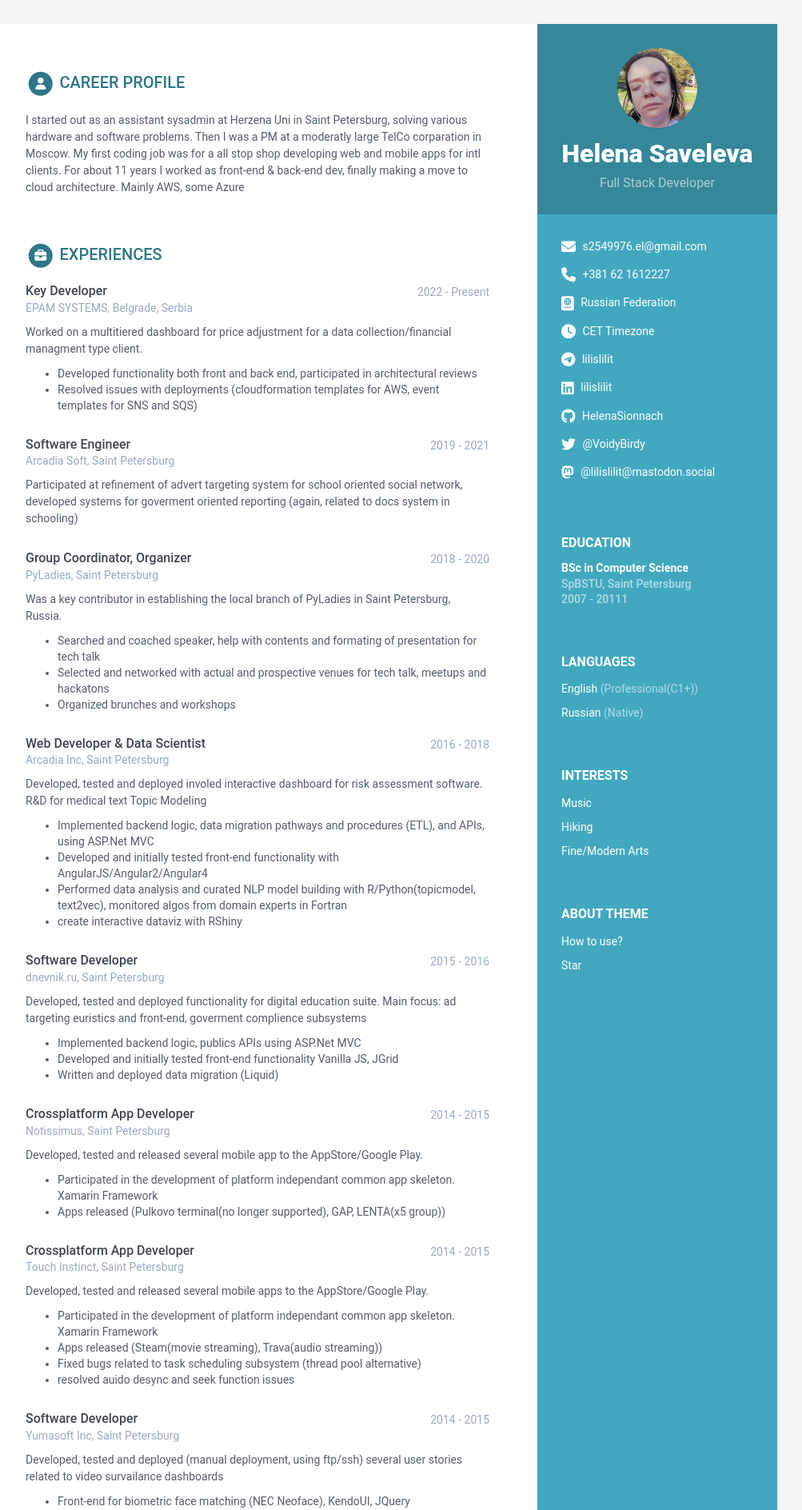
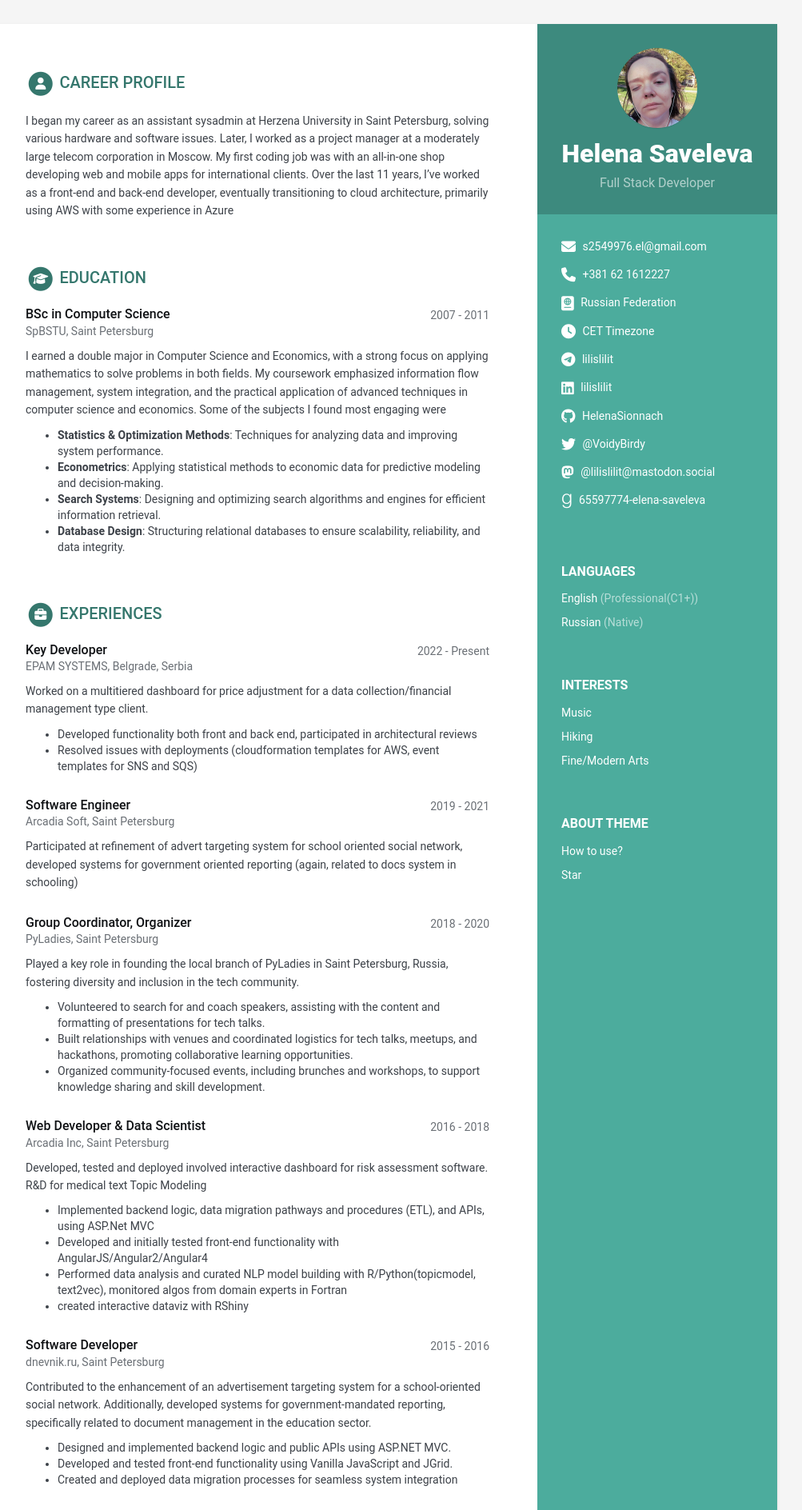
Before and after one commit to HelenaSionnach/carvitae, a Jekyll site: the page built from index.html, in a window 1280 px wide. Shown: the top 1888 px of the page at 80% size, without its empty margins (168-1171 px from the left). Built offline with Jekyll 4.4.1, drawn with Linux system fonts in a browser that asks for light colours; some of the changed text lies outside the part shown.

Commit message:
rewrites, typos, css

```diff
--- a/_config.yml
+++ b/_config.yml
@@ -1,7 +1,7 @@
 #Update all the sections by editing the data.yml file inside _data folder.
 
 # Site Settings
-title: My Resume
+title: Helena Saveleva's CV
 url: 'http://webjeda.com'
 
 #change it according to your repository name
@@ -10,7 +10,7 @@ url: 'http://webjeda.com'
 
 description: A beautiful Jekyll theme for creating resume
 # Style will be applied only after restarting the build or serve. Just choose one of the options.
-theme_skin: blue # blue turquoise green berry orange ceramic teal oceanstale
+theme_skin: turquoise # blue turquoise green berry orange ceramic teal oceanstale
 chrome_mobile_color: #use hex colors (ex:#1976d2) or leave empty if you don't want a color for chrome mobile searchbar
 
 # Tracker
--- a/_data/data.yml
+++ b/_data/data.yml
@@ -1,247 +1,244 @@
-#
-# Be aware that even a small syntax error here can lead to failures in output.
-#
+sidebar:
+  position: right
+  about: true
+  education: false
+  name: Helena Saveleva
+  tagline: Full Stack Developer
+  avatar: profile.png
+  email: s2549976.el@gmail.com
+  phone: +381 62 1612227
+  timezone: CET
+  citizenship: Russian Federation
+  website: null
+  linkedin: lilislilit
+  xing: null
+  github: HelenaSionnach
+  telegram: lilislilit
+  gitlab: null
+  bitbucket: null
+  twitter: '@VoidyBirdy'
+  stack-overflow: null
+  codewars: null
+  goodreads: 65597774-elena-saveleva
+  mastodon: 'https://mastodon.social/@lilislilit'
+  hackerrank: null
+  leetcode: null
+  pdf: null
+  languages:
+    title: Languages
+    info:
+      - idiom: English
+        level: Professional(C1+)
+      - idiom: Russian
+        level: Native
+  interests:
+    title: Interests
+    info:
+      - item: Music
+        link: null
+      - item: Hiking
+        link: null
+      - item: Fine/Modern Arts
+        link: null
+career-profile:
+  title: Career Profile
+  summary: >
+    I began my career as an assistant sysadmin at Herzena University in Saint
+    Petersburg, solving various hardware and software
 
-sidebar:
-    position: right # position of the sidebar : left or right
-    about: True # set to False or comment line if you want to remove the "how to use?" in the sidebar
-    education: True # set to False if you want education in main section instead of in sidebar
+    issues. Later, I worked as a project manager at a moderately large telecom
+    corporation in Moscow. My first coding job was with
 
-    # Profile information
-    name: Helena Saveleva
-    tagline: Full Stack Developer
-    avatar: profile.png  #place a 100x100 picture inside /assets/images/ folder and provide the name of the file below
+    an all-in-one shop developing web and mobile apps for international clients.
+    Over the last 11 years, I've worked as a front-end and
 
-    # Sidebar links
-    email: s2549976.el@gmail.com
-    phone: +381 62 1612227
-    timezone: CET # Enter your timezone, e.g., America/Havana, Africa/Casablanca, America/North_Dakota/Center
-    citizenship: Russian Federation
-    website: # Include the full website URL, including "http://" or "https://".
-    linkedin: lilislilit
-    xing:
-    github: HelenaSionnach
-    telegram: lilislilit
-    gitlab:
-    bitbucket:
-    twitter: '@VoidyBirdy'
-    stack-overflow: # Number/Username, e.g. 123456/alandoe
-    codewars:
-    goodreads: # Number-Username, e.g. 123456-alandoe
-    mastodon:  https://mastodon.social/@lilislilit
-    hackerrank: # Please provide your HackerRank username.
-    leetcode: # Please provide your LeetCode username.
-    pdf: # Add a PDF link here if you want to include a PDF custom version in your resume.
+    back-end developer, eventually transitioning to cloud architecture,
+    primarily using AWS with some experience in Azure
+education:
+  title: Education
+  info:
+    - degree: BSc in Computer Science
+      university: 'SpBSTU, Saint Petersburg'
+      time: 2007 - 2011
+      details: >
+        I earned a double major in Computer Science and Economics, with a strong
+        focus on applying mathematics to solve problems in both fields.
 
-    languages:
-      title: Languages
-      info:
-        - idiom: English
-          level: Professional(C1+)
+        My coursework emphasized information flow management, system
+        integration, and the practical application of advanced techniques in
+        computer
 
-        - idiom: Russian
-          level: Native
+        science and economics. Some of the subjects I found most engaging were
+         - **Statistics & Optimization Methods**:  Techniques for analyzing data
+        and improving system performance.
+         - **Econometrics**:  Applying
+        statistical methods to economic data for predictive modeling and
+        decision-making.
+         - **Search Systems**:  Designing and optimizing search
+        algorithms and engines for efficient information retrieval.
+         - **Database Design**:  Structuring relational databases to ensure scalability, reliability, and data integrity.
+experiences:
+  title: Experiences
+  info:
+    - role: Key Developer
+      time: 2022 - Present
+      company: 'EPAM SYSTEMS, Belgrade, Serbia'
+      details: >
+        Worked on a multitiered dashboard for price adjustment for a data
+        collection/financial management type client.
+          - Developed functionality both front and back end, participated in architectural reviews
+          - Resolved issues with deployments (cloudformation templates for AWS, event templates for SNS and SQS)
+    - role: Software Engineer
+      time: 2019 - 2021
+      company: 'Arcadia Soft, Saint Petersburg'
+      details: >
+        Participated at refinement of advert targeting system for school
+        oriented social network, developed systems for
 
-    interests:
-      title: Interests
-      info:
-        - item: Music
-          link:
+        government oriented reporting (again, related to docs system in
+        schooling)
+    - role: 'Group Coordinator, Organizer'
+      time: 2018 - 2020
+      company: 'PyLadies, Saint Petersburg'
+      details: >
+        Played a key role in founding the local branch of PyLadies in Saint Petersburg, Russia, fostering diversity and inclusion in the tech community.
+          - Volunteered to search for and coach speakers, assisting with the content and formatting of presentations for tech talks.
+          - Built relationships with venues and coordinated logistics for tech talks, meetups, and hackathons, promoting collaborative learning opportunities.
+          - Organized community-focused events, including brunches and workshops, to support knowledge sharing and skill development.
 
-        - item: Hiking
-          link:
+    - role: Web Developer & Data Scientist
+      time: 2016 - 2018
+      company: 'Arcadia Inc, Saint Petersburg'
+      details: >
+        Developed, tested and deployed involved interactive dashboard for risk
+        assessment software. R&D for medical text Topic Modeling
+          - Implemented backend logic, data migration pathways and procedures (ETL), and APIs, using ASP.Net MVC
+          - Developed and initially tested front-end functionality with AngularJS/Angular2/Angular4
+          - Performed data analysis and curated NLP model building with R/Python(topicmodel, text2vec), monitored algos from domain experts in Fortran
+          - created interactive dataviz with RShiny
+    - role: Software Developer
+      time: 2015 - 2016
+      company: 'dnevnik.ru, Saint Petersburg'
+      details: >
+        Contributed to the enhancement of an advertisement targeting system for a school-oriented social network.
+        Additionally, developed systems for government-mandated reporting,
+        specifically related to document management in the education sector.
+          - Designed and implemented backend logic and public APIs using ASP.NET MVC.
+          - Developed and tested front-end functionality using Vanilla JavaScript and JGrid.
+          - Created and deployed data migration processes for seamless system integration
+    - role: Crossplatform App Developer
+      time: 2014 - 2015
+      company: 'Notissimus, Saint Petersburg'
+      details: >
+        Developed, tested, and successfully released multiple mobile applications to the App Store and Google Play.
+          - Contributed to the creation of a platform-independent common app skeleton using the Xamarin framework.
+          - Notable releases include the **Pulkovo Terminal** app (no longer supported), **GAP**, and **LENTA** (X5 Group).
+    - role: Crossplatform App Developer
+      time: 2014 - 2015
+      company: 'Touch Instinct, Saint Petersburg'
+      details: >
+        Developed, tested, and released multiple mobile applications to the App Store and Google Play.
+          - Played a key role in developing a platform-independent app skeleton using the Xamarin framework.
+          - Notable apps released include **Steam** (movie streaming) and **Trava** (audio streaming).
+          - Diagnosed and fixed bugs in the task scheduling subsystem, implementing a thread pool alternative for improved performance.
+          - Resolved audio desynchronization and seek function issues to enhance user experience.
+    - role: Software Developer
+      time: 2014 - 2015
+      company: 'Yumasoft Inc, Saint Petersburg'
+      details: >
+        Developed, tested, and manually deployed several user stories for video surveillance dashboards using FTP/SSH.
+          - Implemented front-end functionality for biometric face matching using NEC NeoFace API, KendoUI, and jQuery.
+          - Created an in-house test data generation toolkit with Windows Forms.
+certifications:
+  title: Certifications
+  list:
+    - name: Design Databases With PostgreSQL Skill Path
+      start: 2021
+      end: 2021
+      organization: Codecademy
+      credentialid: 377DB0AA-3
+      credentialurl: >-
+        www.codecademy.com/profiles/lilislilit/certificates/5f64e3b492de0000131ecbe0
+      credentialname: Codecademy
+      details: >
+        Data is only as useful as the database it is stored in.
 
-        - item: Fine/Modern Arts
-          link:
+        In this Skill Path, you will learn how to store and access relational
+        data in PostgreSQL,
+         an industry standard database management system used by AWS.
+         Learn how to design efficient relational databases while using industry-standard techniques to maintain data integrity.
+    - name: Learn React
+      start: 2019
+      end: 2019
+      organization: Codecademy
+      credentialid: 436B2262-F
+      credentialurl: >-
+        www.codecademy.com/profiles/lilislilit/certificates/af00e5032d0a68cc84879983f5d8333b
+      credentialname: Codecademy
+      details: >
+        React (sometimes spelled React.js or ReactJS) is one of the most popular
+        JavaScript libraries to develop powerful,
 
-career-profile:
-    title: Career Profile
-    summary: |
-      I started out as an assistant sysadmin at Herzena Uni in Saint Petersburg, solving various hardware and software
-      problems. Then I was a PM at a moderatly large TelCo corparation in Moscow. My first coding job was for a all stop shop
-      developing web and mobile apps for intl clients. For about 11 years I worked as front-end & back-end dev, finally making a move
-      to cloud architecture. Mainly AWS, some Azure
+        interactive web applications. You learn how to start with React and
+        build up to dynamic user interfaces.
 
-education:
-    title: Education
-    info:
-      - degree: BSc in Computer Science
-        university: SpBSTU, Saint Petersburg
-        time: 2007 - 20111
-        details: |
-          Double majored at CS/Econ, main focus of the study was applied math in CS and Econ, informational flow management,
-             system integrations. My favoure subject were:
-            - Stats & Optimization Methods
-            - Econometrics
-            - Search Systems
-            - Database Design
-
-experiences:
-    title: Experiences
-    info:
-      - role: Key Developer
-        time: 2022 - Present
-        company: EPAM SYSTEMS, Belgrade, Serbia
-        details: |
-          Worked on a multitiered dashboard for price adjustment for a data collection/financial managment type client.
-            - Developed functionality both front and back end, participated in architectural reviews
-            - Resolved issues with deployments (cloudformation templates for AWS, event templates for SNS and SQS)
-
-      - role: Software Engineer
-        time: 2019 - 2021
-        company: Arcadia Soft, Saint Petersburg
-        details: |
-          Participated at refinement of advert targeting system for school oriented social network, developed systems for
-          goverment oriented reporting (again, related to docs system in schooling)
-
-      - role: Group Coordinator, Organizer
-        time: 2018 - 2020
-        company: PyLadies, Saint Petersburg
-        details: |
-          Was a key contributor in establishing the local branch of PyLadies in Saint Petersburg, Russia.
-            - Searched and coached speaker, help with contents and formating of presentation for tech talk
-            - Selected and networked with actual and prospective venues for tech talk, meetups and hackatons
-            - Organized brunches and workshops
-
-      - role: Web Developer & Data Scientist
-        time: 2016 - 2018
-        company: Arcadia Inc, Saint Petersburg
-        details: |
-          Developed, tested and deployed involed interactive dashboard for risk assessment software. R&D for medical text Topic Modeling
-            - Implemented backend logic, data migration pathways and procedures (ETL), and APIs, using ASP.Net MVC
-            - Developed and initially tested front-end functionality with AngularJS/Angular2/Angular4
-            - Performed data analysis and curated NLP model building with R/Python(topicmodel, text2vec), monitored algos from domain experts in Fortran
-            - create interactive dataviz with RShiny
-
-      - role: Software Developer
-        time: 2015 - 2016
-        company: dnevnik.ru, Saint Petersburg
-        details: |
-          Developed, tested and deployed functionality for digital education suite. Main focus: ad targeting euristics and front-end, goverment complience subsystems
-            - Implemented backend logic, publics APIs using ASP.Net MVC
-            - Developed and initially tested front-end functionality Vanilla JS, JGrid
-            - Written and deployed data migration (Liquid)
-
-      - role: Crossplatform App Developer
-        time: 2014 - 2015
-        company: Notissimus, Saint Petersburg
-        details: |
-          Developed, tested and released several mobile app to the AppStore/Google Play.
-            - Participated in the development of platform independant common app skeleton. Xamarin Framework
-            - Apps released (Pulkovo terminal(no longer supported), GAP, LENTA(x5 group))
-
-      - role: Crossplatform App Developer
-        time: 2014 - 2015
-        company: Touch Instinct, Saint Petersburg
-        details: |
-          Developed, tested and released several mobile apps to the AppStore/Google Play.
-            - Participated in the development of platform independant common app skeleton. Xamarin Framework
-            - Apps released (Steam(movie streaming), Trava(audio streaming))
-            - Fixed bugs related to task scheduling subsystem (thread pool alternative)
-            - resolved auido desync and seek function issues
-
-      - role: Software Developer
-        time: 2014 - 2015
-        company: Yumasoft Inc, Saint Petersburg
-        details: |
-          Developed, tested and deployed (manual deployment, using ftp/ssh) several user stories related to video survailance dashboards
-            - Front-end for biometric face matching (NEC Neoface), KendoUI, JQuery
-            - Test data generation toolkit (in-house), Windows Forms
-            - Fixed bugs related to task scheduling subsystem (thread pool alternative)
-
-certifications:
-      title: Certifications
-      list:
-        - name: Design Databases With PostgreSQL Skill Path
-          start: 2021
-          end: 2021
-          organization: Codecademy
-          credentialid: 377DB0AA-3
-          credentialurl: www.codecademy.com/profiles/lilislilit/certificates/5f64e3b492de0000131ecbe0
-          credentialname: Codecademy
-          details: |
-            Data is only as useful as the database it is stored in.
-            In this Skill Path, you will learn how to store and access relational data in PostgreSQL,
-             an industry standard database management system used by AWS.
-             Learn how to design efficient relational databases while using industry-standard techniques to maintain data integrity.
-
-        - name: Learn React
-          start: 2019
-          end: 2019
-          organization: Codecademy
-          credentialid: 436B2262-F
-          credentialurl: www.codecademy.com/profiles/lilislilit/certificates/af00e5032d0a68cc84879983f5d8333b
-          credentialname: Codecademy
-          details: |
-            React (sometimes spelled React.js or ReactJS) is one of the most popular JavaScript libraries to develop powerful,
-            interactive web applications. You learn how to start with React and build up to dynamic user interfaces.
-            You will work with React specific concepts like: JSX, components, state, props, hooks, and more.
-             Take this course to gain an edge as a front-end or full-stack web developer.
-
-        - name: Mobile Cloud Computing with Android
-          start: 2014
-          end: 2014
-          organization: Coursera
-          credentialid: NA
-          credentialurl: www.coursera.org
-          credentialname: Coursera
-          details: |
-            Now defunct course that teached full scope of both developing Android apps and API for them using Spring framework
-
+        You will work with React specific concepts like: JSX, components, state,
+        props, hooks, and more.
+         Take this course to gain an edge as a front-end or full-stack web developer.
+    - name: Mobile Cloud Computing with Android
+      start: 2014
+      end: 2014
+      organization: Coursera
+      credentialid: NA
+      credentialurl: www.coursera.org
+      credentialname: Coursera
+      details: >
+        Now defunct course that teached full scope of both developing Android
+        apps and API for them using Spring framework
 projects:
-    title: Projects
-    intro: >
-      Some fun messing around
-    assignments:
-      - title: Untappd data scrapper
-        link: "https://github.com/lilislilit/forbiddenbeer"
-        tagline: "An unobtrusive data scrapper for untappd with Selenium. Strictly for personal use"
-
-      - title: A certain list parser
-        link: "https://github.com/lilislilit/fedsfm_data"
-        tagline: "Gather & visualize data from fedsfm terrorists and extremists list."
-
+  title: Projects
+  intro: |
+    Some fun messing around
+  assignments:
+    - title: Untappd data scrapper
+      link: 'https://github.com/lilislilit/forbiddenbeer'
+      tagline: >-
+        An unobtrusive data scrapper for untappd with Selenium. Strictly for
+        personal use
+    - title: A certain list parser
+      link: 'https://github.com/lilislilit/fedsfm_data'
+      tagline: Gather & visualize data from fedsfm terrorists and extremists list.
 oss:
-    title: OSS Contributions
-    intro: >
-      Small contribs but every little bit counts :)
-
-    contributions:
-      - title: exercism, typescript path
-        link: "https://github.com/exercism/typescript"
-        tagline: "Translated a number of challenges for TS track"
-
-      - title: STM
-        link: "https://github.com/bstewart/stm"
-        tagline: "Fixed a bug in a certain dataviz part"
-
+  title: OSS Contributions
+  intro: |
+    Small contribs but every little bit counts :)
+  contributions:
+    - title: 'exercism, typescript path'
+      link: 'https://github.com/exercism/typescript'
+      tagline: Translated a number of challenges for TS track
+    - title: STM
+      link: 'https://github.com/bstewart/stm'
+      tagline: Fixed a bug in a certain dataviz part
 skills:
-    title: Skills &amp; Proficiency
-
-    toolset:
-      - name: C#
-        level: 98%
-
-      - name: .net core
-        level: 98%
-
-      - name: Angular
-        level: 98%
-
-      - name: HTML5 & CSS
-        level: 95%
-
-      - name: Python
-        level: 70%
-
-      - name: Canva & Figma
-        level: 60%
-
-      - name: Vue
-        level: 55%
-
-      - name: React
-        level: 55%
-
+  title: Skills &amp; Proficiency
+  toolset:
+    - name: 'C#'
+      level: 98%
+    - name: .net core
+      level: 98%
+    - name: Angular
+      level: 98%
+    - name: HTML5 & CSS
+      level: 95%
+    - name: Python
+      level: 70%
+    - name: Canva & Figma
+      level: 60%
+    - name: Vue
+      level: 55%
+    - name: React
+      level: 55%
 footer: >
-    Designed with <i class="fas fa-heart"></i> by <a href="http://themes.3rdwavemedia.com" target="_blank" rel="nofollow">Xiaoying Riley</a>
+  Designed with <i class="fas fa-heart"></i> by <a
+  href="http://themes.3rdwavemedia.com" target="_blank" rel="nofollow">Xiaoying
+  Riley</a>
--- a/_sass/_base.scss
+++ b/_sass/_base.scss
@@ -30,7 +30,7 @@ a {
 }
 
 p {
-  line-height: 1.5;
+  line-height: 1.6;
 }
 
 .wrapper {
--- a/_sass/skins/_turquoise.scss
+++ b/_sass/skins/_turquoise.scss
@@ -1,8 +1,8 @@
 /* Turquoise variables */
 $theme-color: #4CAC9D;
-$text-color: #3F4650;
-$text-color-secondary: #545E6C;
-$text-grey: #97AAC3;
+$text-color: #0f1114;
+$text-color-secondary: #3c4148;
+$text-grey: #6a6f75;
 $divider: #e8e8e8;
 $lighter-grey: #ccc;
 $darker-grey: #666;
```
